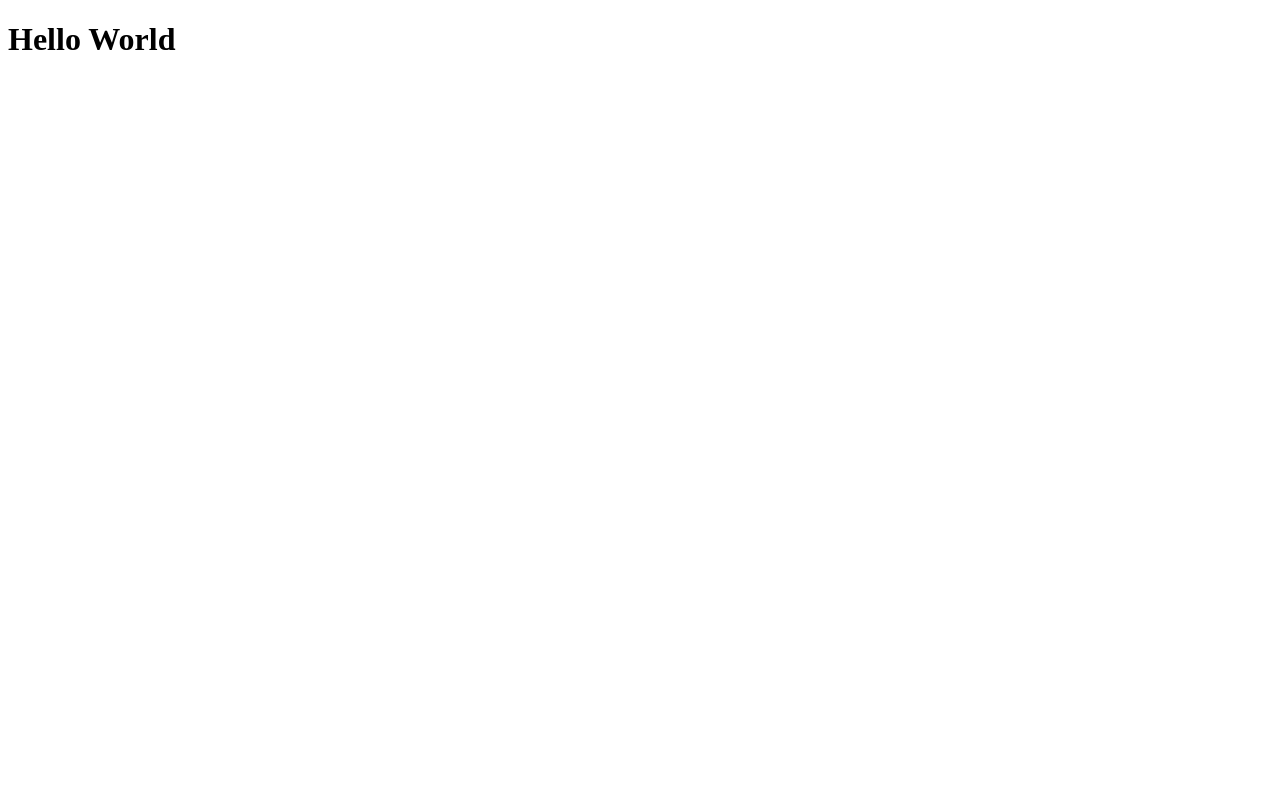
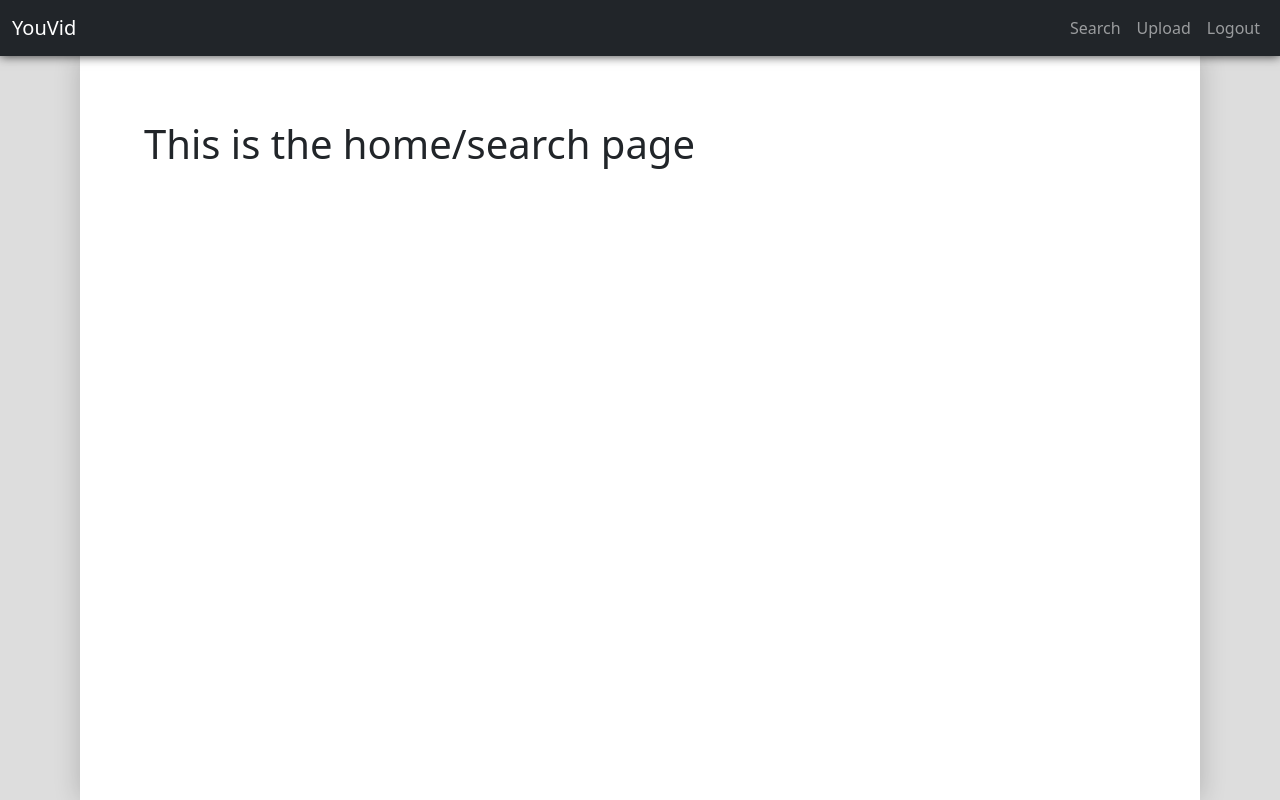
Before and after one commit to g-popovic/youvid, a React (Create React App) app in the folder frontend/: page / in a window 1280 px wide. Built offline with nearby package versions, Linux system fonts and the light colour scheme.

Commit message:
Set up a basic frontend

```diff
--- a/frontend/package.json
+++ b/frontend/package.json
@@ -8,6 +8,7 @@
     "@testing-library/user-event": "^12.6.0",
     "react": "^17.0.1",
     "react-dom": "^17.0.1",
+    "react-router-dom": "^5.2.0",
     "react-scripts": "4.0.1",
     "web-vitals": "^0.2.4"
   },
--- a/frontend/public/index.html
+++ b/frontend/public/index.html
@@ -2,18 +2,25 @@
 <html lang="en">
 	<head>
 		<meta charset="utf-8" />
-		<link rel="icon" href="%PUBLIC_URL%/favicon.ico" />
 		<meta name="viewport" content="width=device-width, initial-scale=1" />
 		<meta name="theme-color" content="#000000" />
 		<meta name="description" content="Youtube clone" />
 		<link rel="apple-touch-icon" href="%PUBLIC_URL%/logo192.png" />
 		<title>YouVid</title>
-		<!-- JavaScript Bundle with Popper -->
+		<!-- BOOTSTRAP CSS -->
+		<link
+			href="https://cdn.jsdelivr.net/npm/bootstrap@5.0.0-beta1/dist/css/bootstrap.min.css"
+			rel="stylesheet"
+			integrity="sha384-giJF6kkoqNQ00vy+HMDP7azOuL0xtbfIcaT9wjKHr8RbDVddVHyTfAAsrekwKmP1"
+			crossorigin="anonymous"
+		/>
+		<!-- BOOTSTRAP JAVASCRIPT -->
 		<script
 			src="https://cdn.jsdelivr.net/npm/bootstrap@5.0.0-beta1/dist/js/bootstrap.bundle.min.js"
 			integrity="sha384-ygbV9kiqUc6oa4msXn9868pTtWMgiQaeYH7/t7LECLbyPA2x65Kgf80OJFdroafW"
 			crossorigin="anonymous"
 		></script>
+		<link rel="stylesheet" href="styles/styles.css" />
 	</head>
 	<body>
 		<noscript>You need to enable JavaScript to run this app.</noscript>
--- /dev/null
+++ b/frontend/public/styles/styles.css
@@ -0,0 +1,42 @@
+.collapse.navbar-collapse {
+  -webkit-box-pack: end;
+      -ms-flex-pack: end;
+          justify-content: flex-end;
+}
+
+.navbar-nav {
+  margin-right: 0 !important;
+}
+
+nav.navbar {
+  -webkit-box-shadow: 0 0 10px 0 rgba(0, 0, 0, 0.8);
+          box-shadow: 0 0 10px 0 rgba(0, 0, 0, 0.8);
+}
+
+.page-container {
+  width: 100vw;
+  min-height: calc(100vh - 3.5rem);
+  padding: 1rem;
+}
+
+@media only screen and (min-width: 992px) {
+  .page-container {
+    width: 70rem;
+    max-width: 95vw;
+    margin: 0 auto;
+    -webkit-box-shadow: 0 0 25px 0 rgba(0, 0, 0, 0.2);
+            box-shadow: 0 0 25px 0 rgba(0, 0, 0, 0.2);
+    background-color: white;
+    padding: 4rem;
+  }
+  .page-container::after {
+    width: 100vw;
+    height: 100vh;
+    position: absolute;
+    left: 0;
+    top: 0;
+    background-color: #ddd;
+    content: '';
+    z-index: -1;
+  }
+}
--- /dev/null
+++ b/frontend/public/styles/styles.scss
@@ -0,0 +1,39 @@
+.collapse.navbar-collapse {
+	justify-content: flex-end;
+}
+
+.navbar-nav {
+	margin-right: 0 !important;
+}
+
+nav.navbar {
+	box-shadow: 0 0 10px 0 rgba(0, 0, 0, 0.8);
+}
+
+.page-container {
+	width: 100vw;
+	min-height: calc(100vh - 3.5rem);
+	padding: 1rem;
+}
+
+@media only screen and(min-width: 992px) {
+	.page-container {
+		width: 70rem;
+		max-width: 95vw;
+		margin: 0 auto;
+		box-shadow: 0 0 25px 0 rgba(0, 0, 0, 0.2);
+		background-color: white;
+		padding: 4rem;
+
+		&::after {
+			width: 100vw;
+			height: 100vh;
+			position: absolute;
+			left: 0;
+			top: 0;
+			background-color: #ddd;
+			content: '';
+			z-index: -1;
+		}
+	}
+}
--- a/frontend/src/App.js
+++ /dev/null
@@ -1,5 +0,0 @@
-function App() {
-	return <h1>Hello World</h1>;
-}
-
-export default App;
--- /dev/null
+++ b/frontend/src/components/App.jsx
@@ -0,0 +1,6 @@
+import React from 'react';
+import PageContainer from './misc/PageContainer';
+
+export default function App() {
+	return <PageContainer />;
+}
--- /dev/null
+++ b/frontend/src/components/loginPage/LoginPageContent.jsx
@@ -0,0 +1,5 @@
+import React from 'react';
+
+export default function LoginPage() {
+	return <h1>LoginPage</h1>;
+}
--- /dev/null
+++ b/frontend/src/components/misc/Navbar.jsx
@@ -0,0 +1,43 @@
+import React from 'react';
+import { Link } from 'react-router-dom';
+
+export default function Navbar() {
+	return (
+		<nav className='navbar navbar-expand-lg navbar-dark bg-dark'>
+			<div class='container-fluid'>
+				<Link class='navbar-brand' to='/'>
+					YouVid
+				</Link>
+				<button
+					class='navbar-toggler'
+					type='button'
+					data-bs-toggle='collapse'
+					data-bs-target='#navbarSupportedContent'
+					aria-controls='navbarSupportedContent'
+					aria-expanded='false'
+					aria-label='Toggle navigation'>
+					<span class='navbar-toggler-icon'></span>
+				</button>
+				<div class='collapse navbar-collapse' id='navbarSupportedContent'>
+					<ul class='navbar-nav me-auto mb-2 mb-lg-0'>
+						<li class='nav-item'>
+							<Link class='nav-link' aria-current='page' to='/'>
+								Search
+							</Link>
+						</li>
+						<li class='nav-item'>
+							<Link class='nav-link' to='/upload'>
+								Upload
+							</Link>
+						</li>
+						<li class='nav-item'>
+							<Link class='nav-link' to='/login'>
+								Logout
+							</Link>
+						</li>
+					</ul>
+				</div>
+			</div>
+		</nav>
+	);
+}
--- /dev/null
+++ b/frontend/src/components/misc/PageContainer.jsx
@@ -0,0 +1,24 @@
+// This serves as a container and router. It's useful because all pages are enclosed in
+// the same elements, so it keeps the code DRY
+
+import React from 'react';
+import Navbar from '../misc/Navbar';
+import { BrowserRouter as Router, Route, Switch } from 'react-router-dom';
+import SearchPageContent from '../searchPage/SearchPageContent';
+import UploadPage from '../uploadPage/UploadPageContent';
+import LoginPage from '../loginPage/LoginPageContent';
+
+export default function SearchPage() {
+	return (
+		<Router>
+			<Navbar />
+			<div className='page-container'>
+				<Switch>
+					<Route path='/' exact component={SearchPageContent} />
+					<Route path='/upload' exact component={UploadPage} />
+					<Route path='/login' exact component={LoginPage} />
+				</Switch>
+			</div>
+		</Router>
+	);
+}
--- /dev/null
+++ b/frontend/src/components/searchPage/SearchPageContent.jsx
@@ -0,0 +1,9 @@
+import React from 'react';
+
+export default function SearchPage() {
+	return (
+		<>
+			<h1>This is the home/search page</h1>
+		</>
+	);
+}
--- /dev/null
+++ b/frontend/src/components/uploadPage/UploadPageContent.jsx
@@ -0,0 +1,5 @@
+import React from 'react';
+
+export default function UploadPage() {
+	return <h1>Upload PAge</h1>;
+}
--- a/frontend/src/index.js
+++ b/frontend/src/index.js
@@ -1,5 +1,5 @@
 import React from 'react';
 import ReactDOM from 'react-dom';
-import App from './App';
+import App from './components/App';
 
 ReactDOM.render(<App />, document.getElementById('root'));
```
Also changed, not shown: 2 other files (tests, documents, lock files or other folders).
